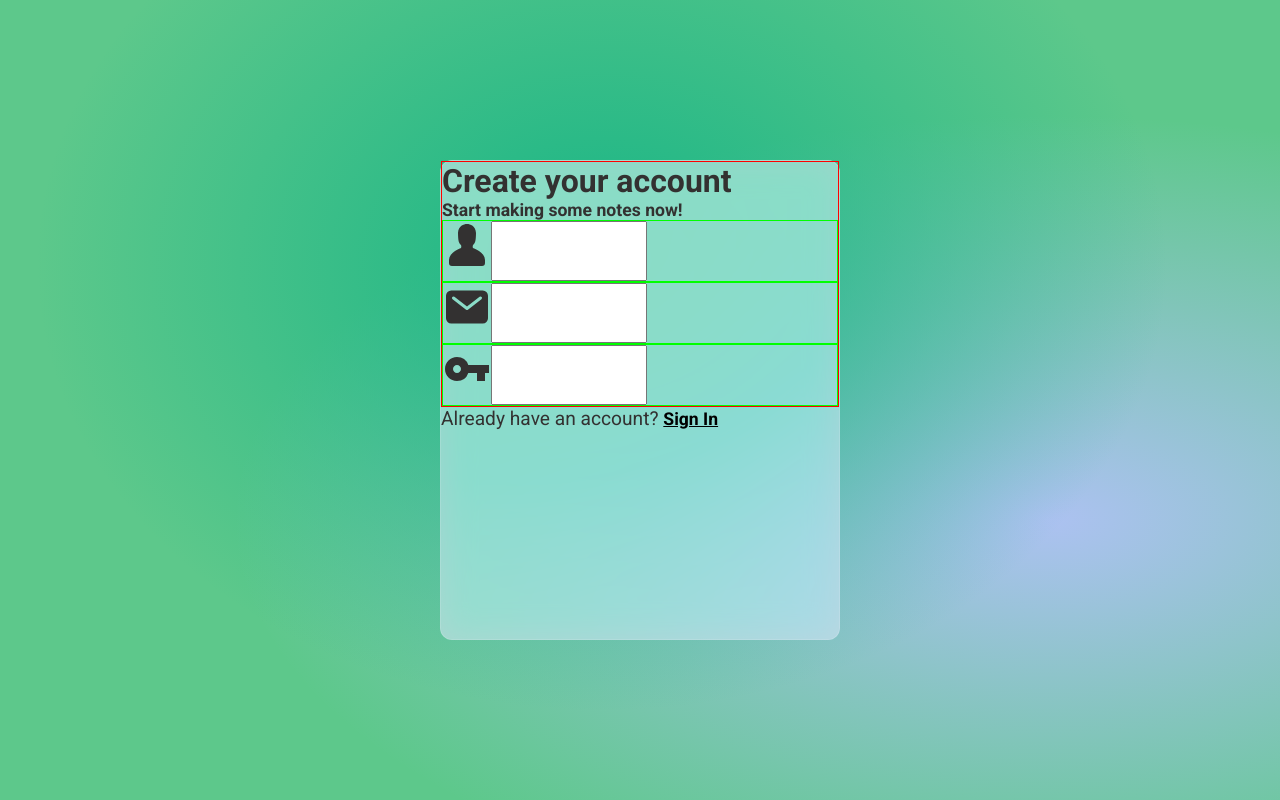
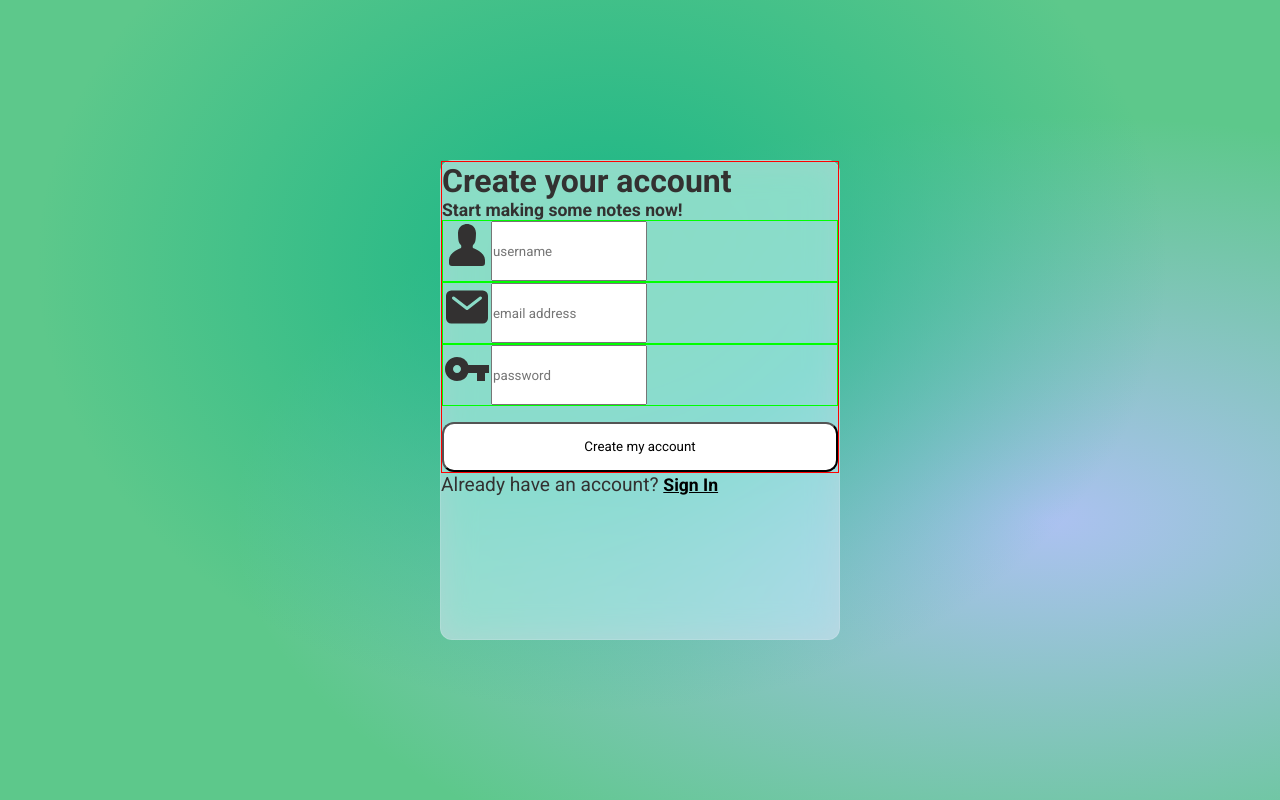
Before and after one commit to sseans/mindful-notes, a React (Create React App) app: page / in a window 1280 px wide. Built offline with nearby package versions, Linux system fonts and the light colour scheme.

Commit message:
changes to inputs and button for submit added

```diff
--- a/src/Components/Login-Signup/InputField.tsx
+++ b/src/Components/Login-Signup/InputField.tsx
@@ -1,7 +1,6 @@
-import React, { FC, ReactElement, useState } from "react";
+import { FC, ReactElement, useState } from "react";
 import styled from "styled-components";
 import { IconType } from "react-icons";
-import { JsxChild } from "typescript";
 
 const Container = styled.div`
   width: 100%;
@@ -18,9 +17,15 @@ interface propsType {
     icon: IconType;
     text: string;
   };
+  formDetails: object;
+  setFormDetails: Function;
 }
 
-export const InputField: FC<propsType> = ({ input }) => {
+export const InputField: FC<propsType> = ({
+  input,
+  formDetails,
+  setFormDetails,
+}): ReactElement => {
   const [inputText, setInputText] = useState("");
   return (
     <Container>
@@ -28,7 +33,9 @@ export const InputField: FC<propsType> = ({ input }) => {
         <input.icon />
       </Icon>
       <Input
-        type="text"
+        type={input.text === "password" ? "password" : "text"}
+        required
+        placeholder={input.text}
         value={inputText}
         onChange={(e) => setInputText(e.target.value)}
       ></Input>
--- a/src/Components/Login-Signup/LoginSignupForm.tsx
+++ b/src/Components/Login-Signup/LoginSignupForm.tsx
@@ -2,6 +2,7 @@ import React from "react";
 import styled from "styled-components";
 import { InputField } from "./InputField";
 import { IconType } from "react-icons";
+import { useState } from "react";
 
 // Styles
 const SignupContainer = styled.form`
@@ -15,30 +16,57 @@ const Title = styled.h1`
 const Blurb = styled.h2`
   font-size: 1.1rem;
 `;
+const SubmitButton = styled.button`
+  width: 100%;
+  height: 50px;
+  border-radius: 12px;
+  background-color: #fff;
+`;
 
 // Types
+interface inputType {
+  icon: IconType;
+  text: string;
+}
+
 interface loginPropsType {
   loginShowStatus: boolean;
   info: {
     title: string;
     blurb: string;
     inputs: inputType[];
+    buttonText: string;
   };
+  submitFunction: Function;
 }
 
-interface inputType {
-  icon: IconType;
-  text: string;
-}
+export const LoginSignupForm = ({
+  loginShowStatus,
+  info,
+  submitFunction,
+}: loginPropsType) => {
+  const [formDetails, setFormDetails] = useState({});
 
-export const LoginSignupForm = ({ loginShowStatus, info }: loginPropsType) => {
+  function formSubmit() {}
+
   return (
-    <SignupContainer>
+    <SignupContainer
+      onSubmit={(e) => {
+        e.preventDefault();
+        submitFunction(info.title);
+      }}
+    >
       <Title>{info.title}</Title>
       <Blurb>{info.blurb}</Blurb>
       {info.inputs.map((input: inputType) => (
-        <InputField key={input.text} input={input} />
+        <InputField
+          key={input.text}
+          input={input}
+          formDetails={formDetails}
+          setFormDetails={setFormDetails}
+        />
       ))}
+      <SubmitButton>{info.buttonText}</SubmitButton>
     </SignupContainer>
   );
 };
--- a/src/Pages/LoginSignupSplash.tsx
+++ b/src/Pages/LoginSignupSplash.tsx
@@ -49,6 +49,7 @@ interface propInfoType {
   title: string;
   blurb: string;
   inputs: inputType[];
+  buttonText: string;
 }
 
 // Variables
@@ -59,6 +60,7 @@ const loginInfo: propInfoType = {
     { icon: IoMail, text: "email address" },
     { icon: MdVpnKey, text: "password" },
   ],
+  buttonText: "Log into my account",
 };
 
 const signupInfo: propInfoType = {
@@ -69,10 +71,19 @@ const signupInfo: propInfoType = {
     { icon: IoMail, text: "email address" },
     { icon: MdVpnKey, text: "password" },
   ],
+  buttonText: "Create my account",
 };
 
 const LoginSignupSplash: React.FC = () => {
   const [loginShowStatus, setLoginShowStatus] = useState(false);
+
+  function login(message: string) {
+    console.log(message);
+  }
+
+  function signup(message: string) {
+    console.log(message);
+  }
 
   return (
     <Container>
@@ -80,6 +91,7 @@ const LoginSignupSplash: React.FC = () => {
         <LoginSignupForm
           loginShowStatus={loginShowStatus}
           info={loginShowStatus ? loginInfo : signupInfo}
+          submitFunction={loginShowStatus ? login : signup}
         />
         <FooterText>
           {loginShowStatus
```
